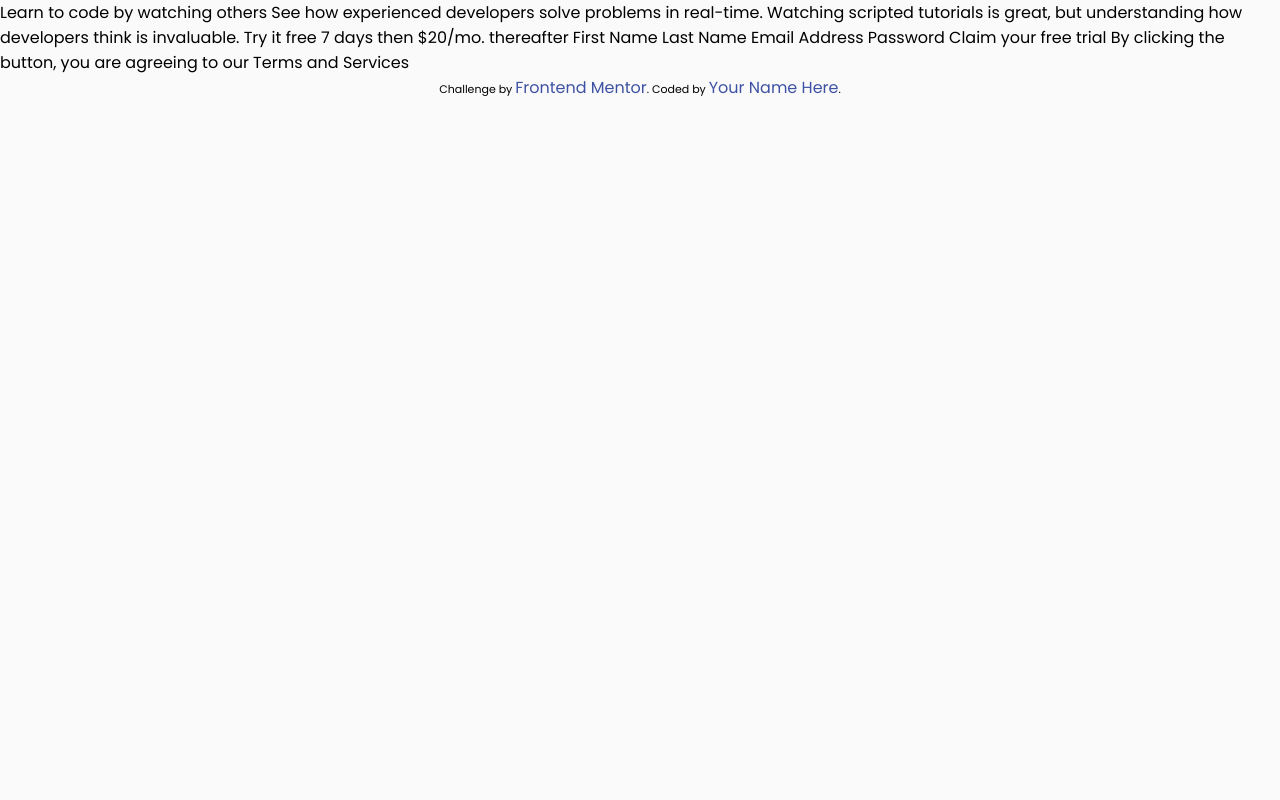
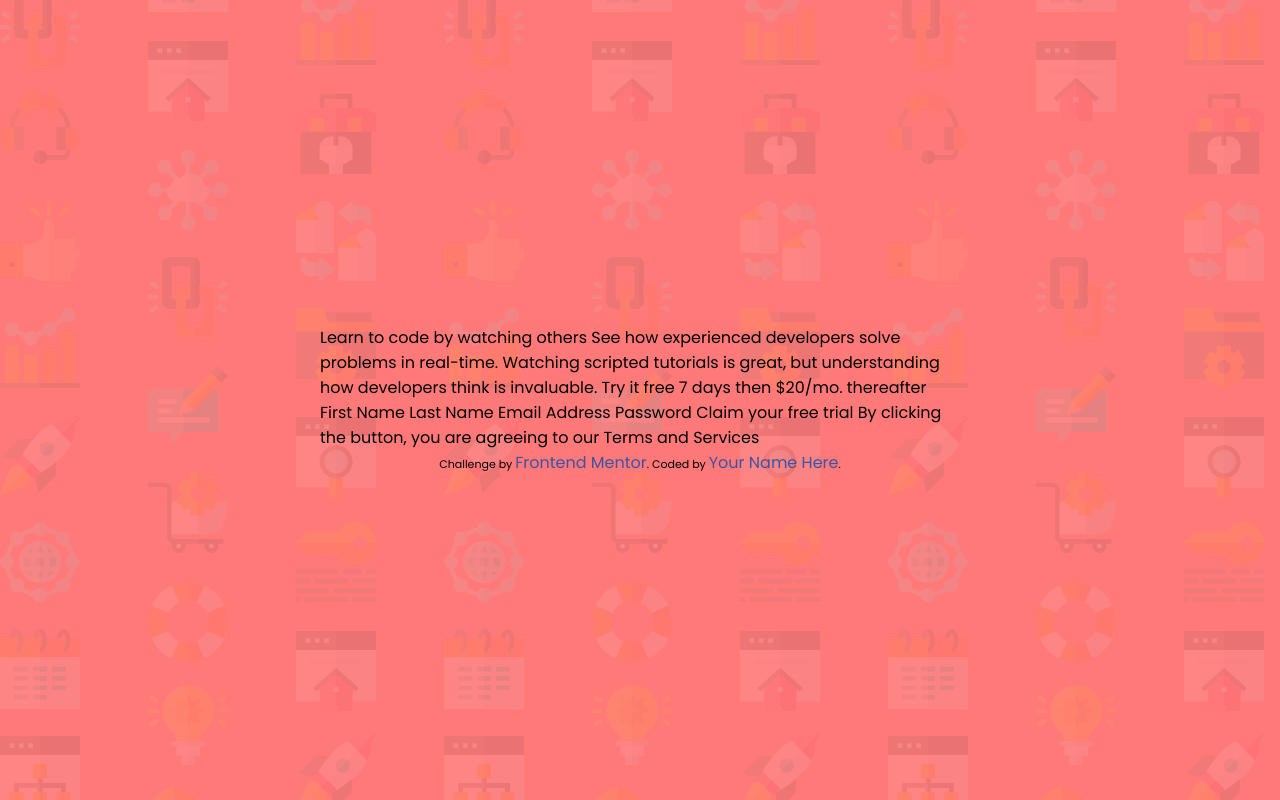
Before and after one commit to Rod94/form-js, a plain HTML site: page index.html in a window 1280 px wide. Drawn offline with Linux system fonts and the light colour scheme.

Commit message:
container e background

```diff
--- /dev/null
+++ b/css/container.css
@@ -0,0 +1,7 @@
+.container {
+  max-width: 1440px;
+  position: absolute;
+  top: 50%;
+  left: 50%;
+  transform: translateX(-50%) translateY(-50%);
+}
--- a/css/reset.css
+++ b/css/reset.css
@@ -9,7 +9,8 @@ html, body {
 }
 
 body {
-  background-color: #FAFAFA;
+  background: url(/images/bg-intro-desktop.png);
+  background-color: #FF7978;
 }
 
 * {
--- a/index.html
+++ b/index.html
@@ -9,11 +9,10 @@
   <title>Formulario</title>
 
   <link rel="stylesheet" href="css/reset.css">
+  <link rel="stylesheet" href="css/container.css">
 </head>
 <body>
   <div class="container">
-
-  </div>
     Learn to code by watching others
 
     See how experienced developers solve problems in real-time. Watching scripted tutorials is great,
@@ -36,5 +35,7 @@
         Coded by <a href="#">Your Name Here</a>.
       </p>
     </footer>
+  </div>
+
 </body>
 </html>
```
Lines whose indentation alone changed are shown as unchanged.
